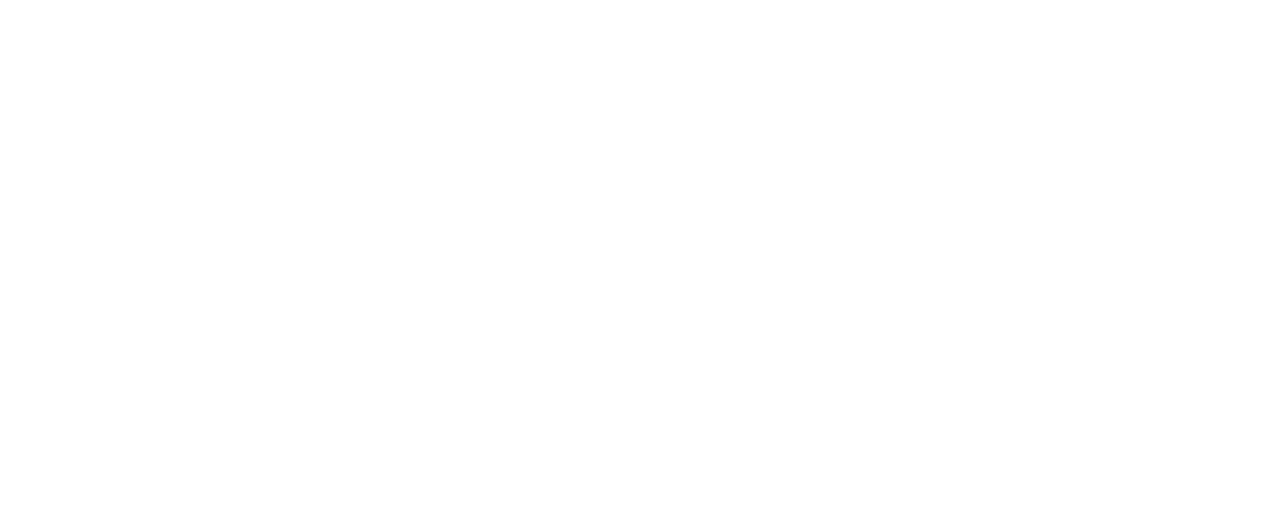
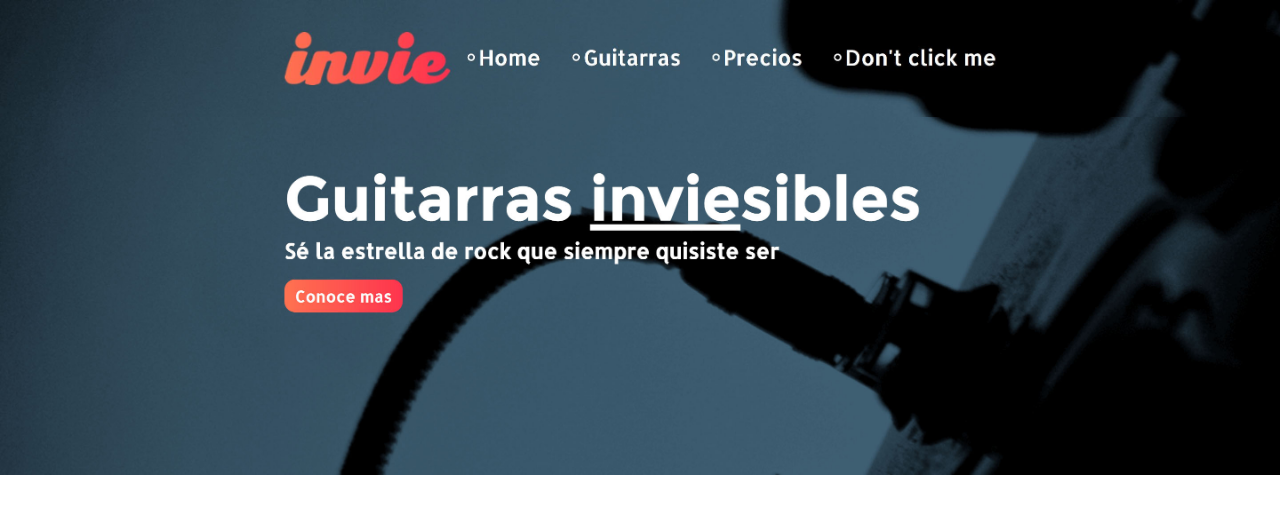
Before and after one commit to systemige/invie-github, a plain HTML site: page index.html in a window 1280 px wide. Drawn offline with Linux system fonts and the light colour scheme.

Commit message:
agregando nuevo heros

```diff
--- a/index.html
+++ b/index.html
@@ -17,6 +17,8 @@
     </style>
 </head>
 <body>
-    <img src="/images/header.jpg" alt="">
+    <img src="header.jpg" alt="">
+    <img src="hero.jpg" alt="">
+
 </body>
 </html>
```
Also changed, not shown: hero.jpg (added).
